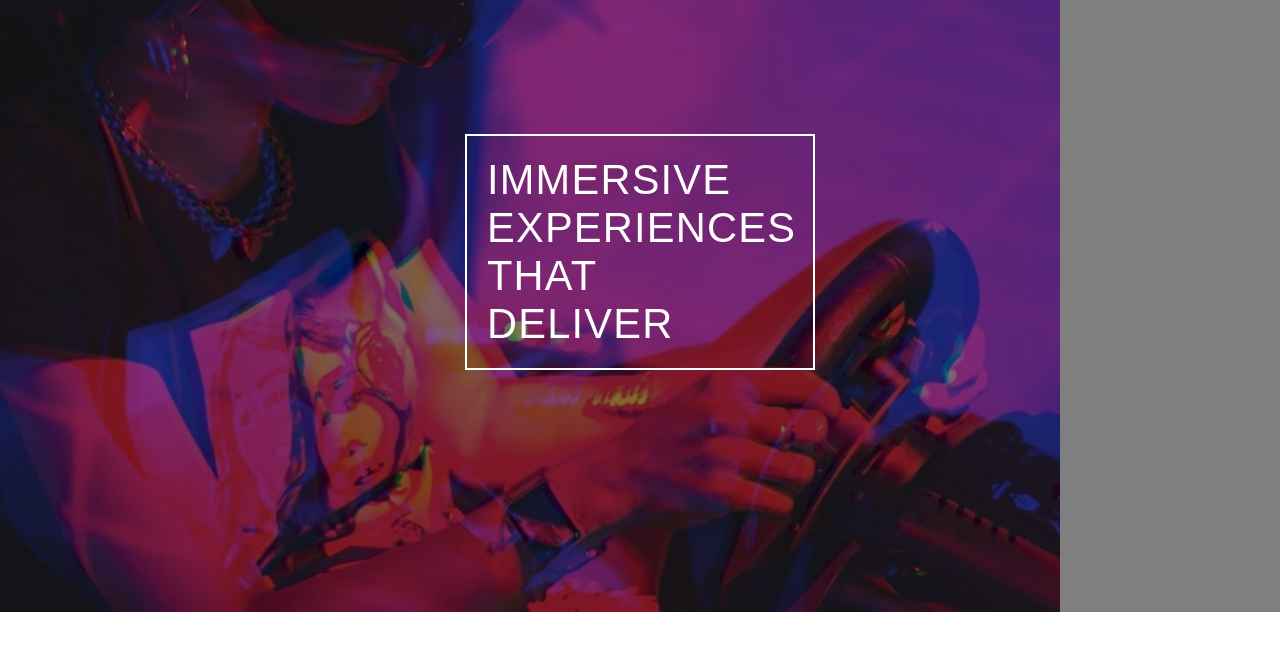
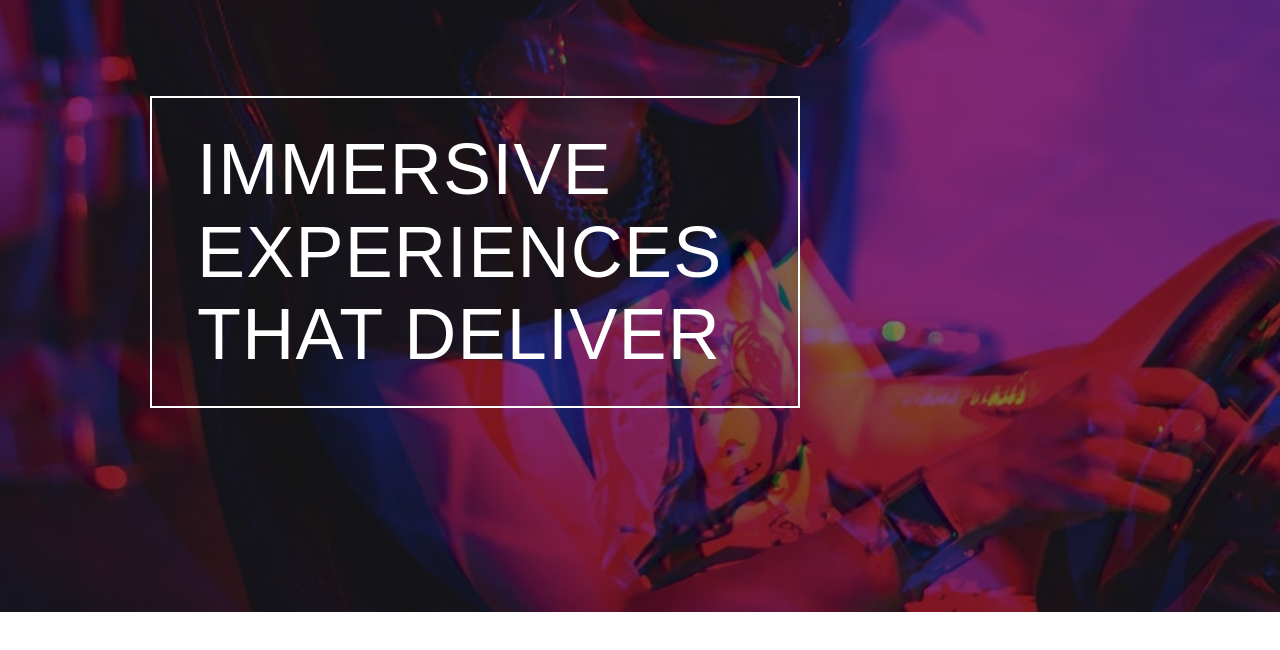
Before and after one commit to trucuta/loopstudios, a plain HTML site: page index.html in a window 1280 px wide. Shown: the part 108-758 px from the top of the page. Drawn offline with Linux system fonts and the light colour scheme.

Commit message:
hero responsive

```diff
--- a/assets/css/main.css
+++ b/assets/css/main.css
@@ -179,7 +179,7 @@ body {
 .card-hero-overlay .card-img {
   min-height: 100%;
   object-fit: cover;
-  object-position: -535px center;
+  object-position: -300px center;
 }
 
 .card-hero-overlay .card-img-overlay {
@@ -208,3 +208,46 @@ body {
 .card-hero-overlay .content-hero h1 {
   margin: 0;
 }
+
+/**
+Media query tablet
+*/
+@media (min-width: 768px) {
+  .card-hero-overlay .card-img-overlay {
+    justify-content: left;
+    padding-left: 60px;
+  }
+  .card-hero-overlay .card-img {
+    object-position: -400px center;
+  }
+  .card-hero-overlay .content-hero {
+    max-width: 460px;
+    padding: 30px 45px;
+  }
+  .card-hero-overlay .content-hero h1 {
+    font-size: 3.2rem;
+  }
+}
+/* end Media query tablet */
+
+/**
+Media query desktop
+*/
+@media (min-width: 1024px) {
+  .card-hero-overlay .card-img-overlay {
+    justify-content: left;
+    padding-left: 150px;
+  }
+  .card-hero-overlay .card-img {
+    min-width: 100%;
+    object-position: center;
+  }
+  .card-hero-overlay .content-hero {
+    max-width: 650px;
+    padding: 30px 45px;
+  }
+  .card-hero-overlay .content-hero h1 {
+    font-size: 4.5rem;
+  }
+}
+/* end Media query desktop */
```
